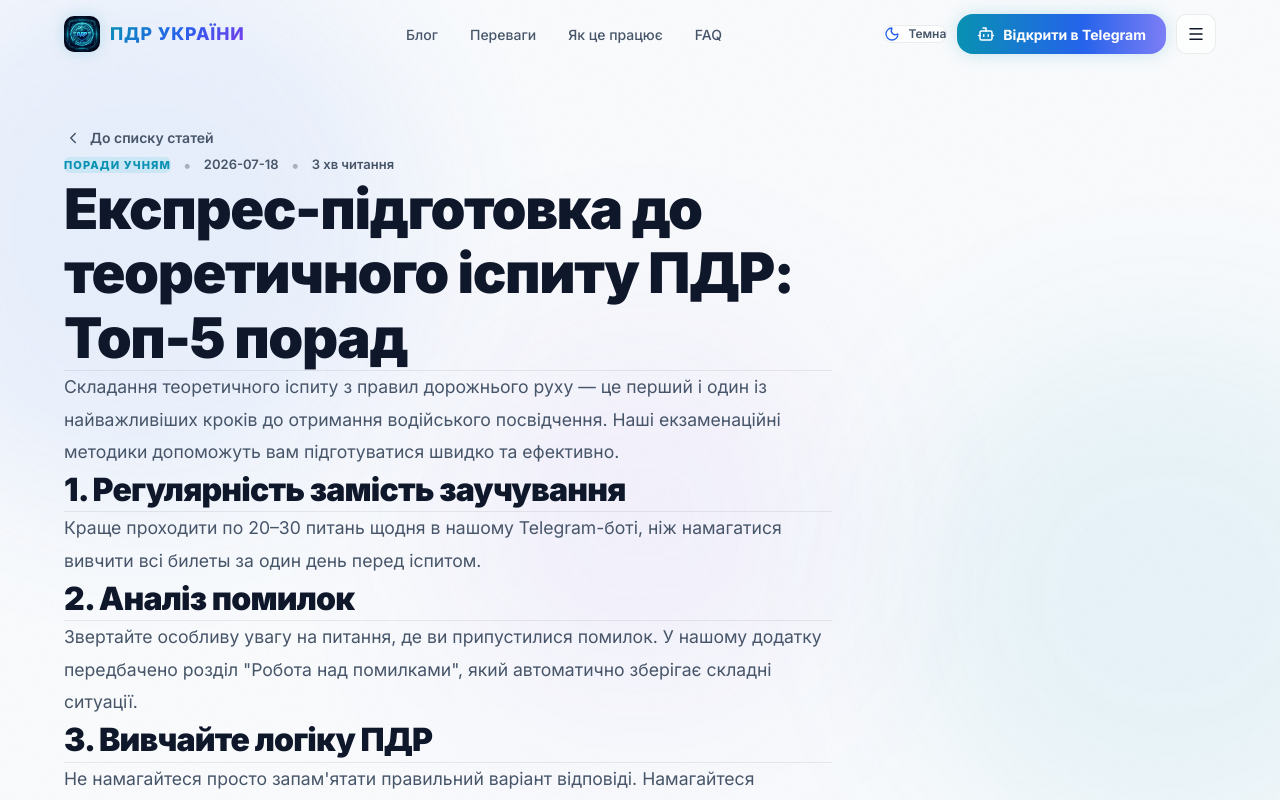
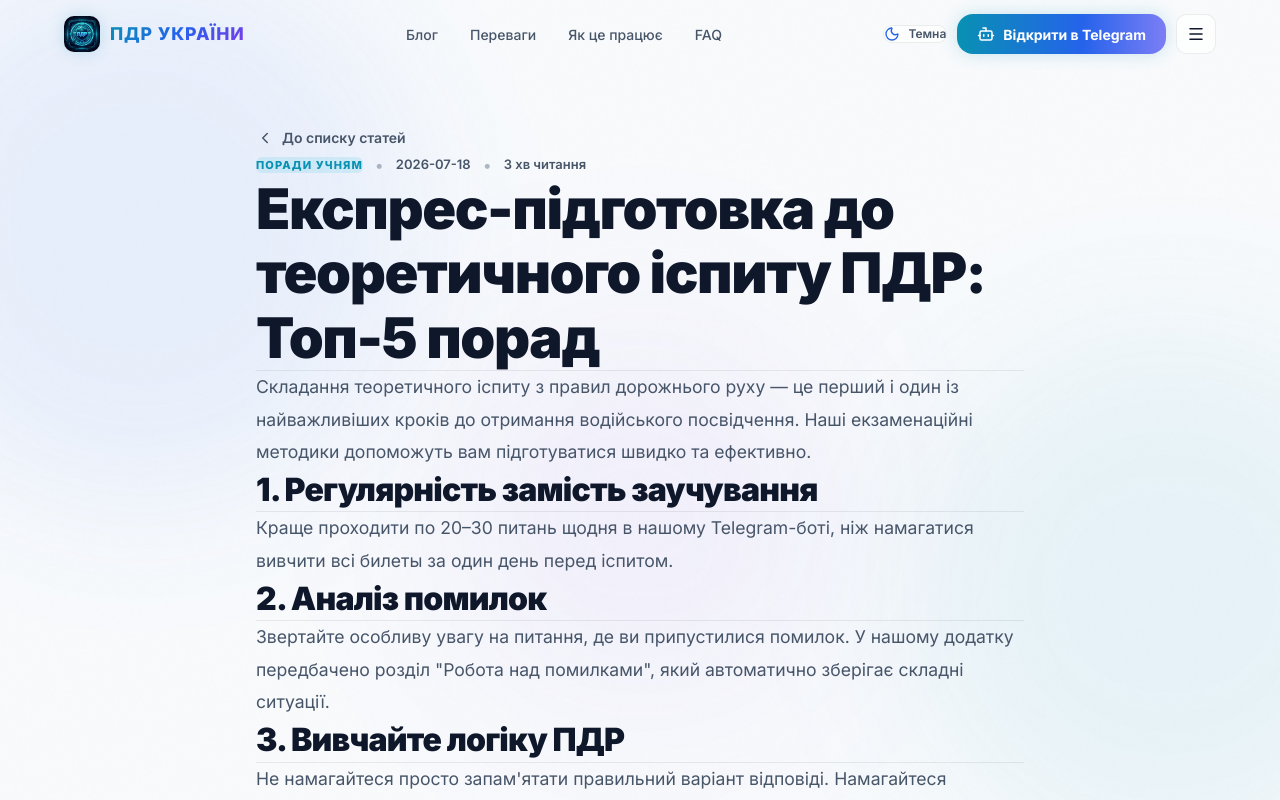
Before and after one commit to serjtlgram/pdr-landing, a Next.js app: page /expres-pidhotovka-pdr-2026 in a window 1280 px wide. Shown: the top 800 px of the page. Built offline with nearby package versions, Linux system fonts and the light colour scheme.

Commit message:
Center article content using inline margin auto

```diff
--- a/src/app/[slug]/page.tsx
+++ b/src/app/[slug]/page.tsx
@@ -41,7 +41,7 @@ export default async function BlogPostPage({
       <SiteHeader />
 
       <main className="container-xl" style={{ paddingTop: '8rem', paddingBottom: '6rem', position: 'relative', zIndex: 10, fontFamily: 'var(--font-inter)' }}>
-        <div className="max-w-3xl mx-auto">
+        <div style={{ maxWidth: '48rem', margin: '0 auto' }}>
           {/* Back Button */}
           <Link href="/blog" className="inline-flex items-center gap-2 text-[var(--text-secondary)] hover:text-[var(--accent-cyan)] transition-colors mb-10 font-semibold text-sm">
             <ChevronLeft size={18} />
```
